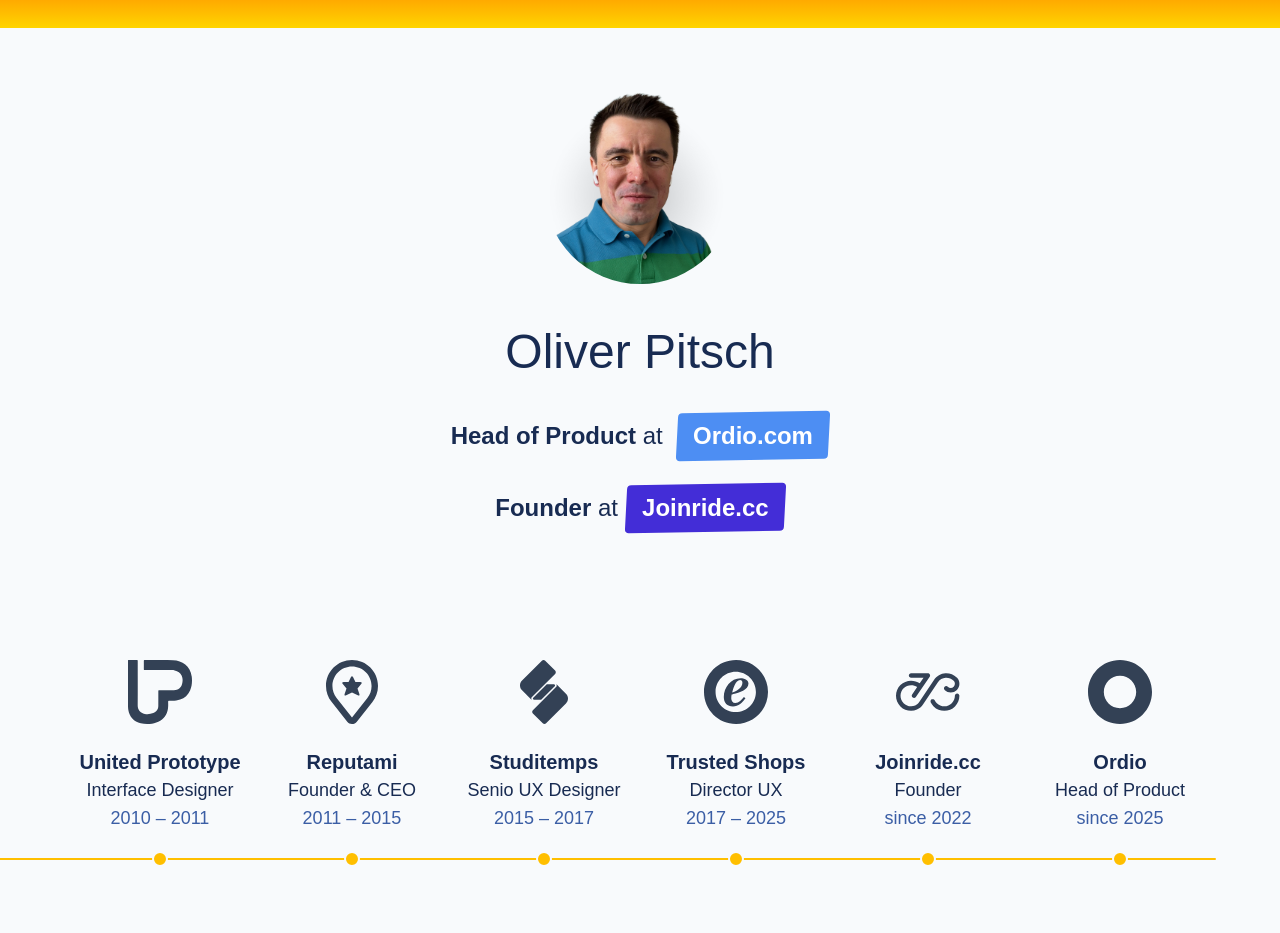
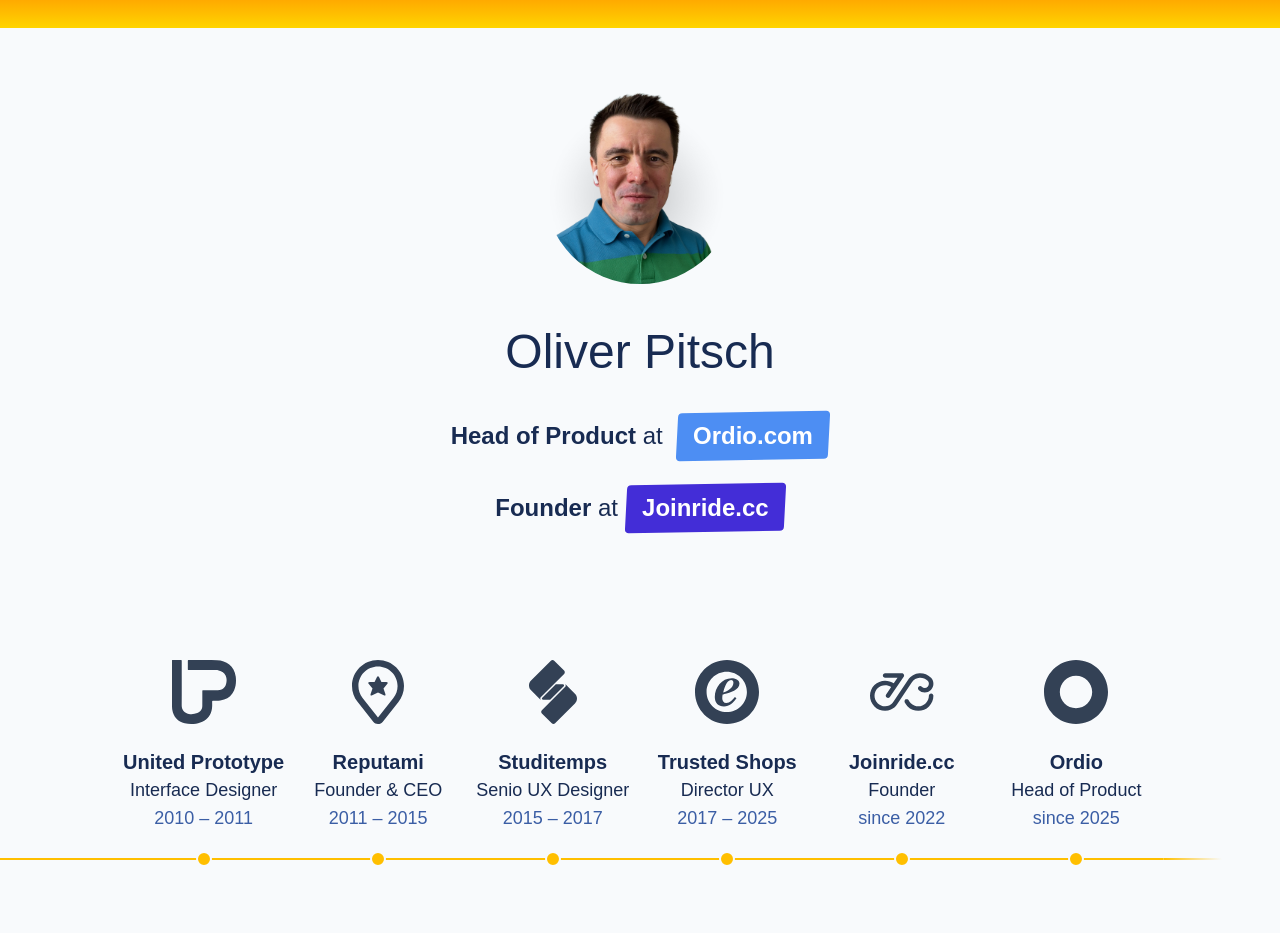
Before and after one commit to oliverpitsch/oliverpitsch.github.io, a Next.js app: page / in a window 1280 px wide. Shown: the top 933 px of the page. Built offline with nearby package versions, Linux system fonts and the light colour scheme.

Commit message:
refactor: update Timeline layout and improve item presentation for better readability

```diff
--- a/src/app/page.tsx
+++ b/src/app/page.tsx
@@ -82,11 +82,13 @@
   ] as const;
 
   return (
-    <div className="mt-32 grid grid-cols-2 sm:grid-cols-12 lg:grid-cols-20 gap-0 gap-y-16">
+    <>
+      <div className="mt-32 grid grid-cols-2 sm:grid-cols-13 lg:grid-cols-22 gap-0 gap-y-16">
         {/* Spacer cell with only the yellow timeline line (lg and up) */}
-      <div className="hidden col-span-1 lg:block relative pb-8" aria-hidden="true">
+        <div className="hidden col-span-2 lg:block relative pb-8" aria-hidden="true">
           <div className="absolute left-0 right-0 bottom-1 h-0.5 bg-[#FFBF00]" />
         </div>
+
         {/* TimelineItems */}
         {items.map((it, i) => (
           <div key={i} className="relative pb-8 text-center col-span-1 sm:col-span-3">
@@ -122,7 +124,11 @@
             <span className="absolute -bottom-[3px] left-1/2 -translate-x-1/2 size-4 rounded-full border-2 border-slate-50 dark:border-[#182B52] bg-[#FFBF00]" />
           </div>
         ))}
+        <div className="hidden col-span-1 lg:block relative pb-8" aria-hidden="true">
+          <div className="absolute left-0 right-0 bottom-1 h-0.5 bg-gradient-to-r from-[#FFBF00] to-transparent" />
         </div>
+      </div>
+    </>
   );
 }
 
```
Lines whose indentation alone changed are shown as unchanged.
